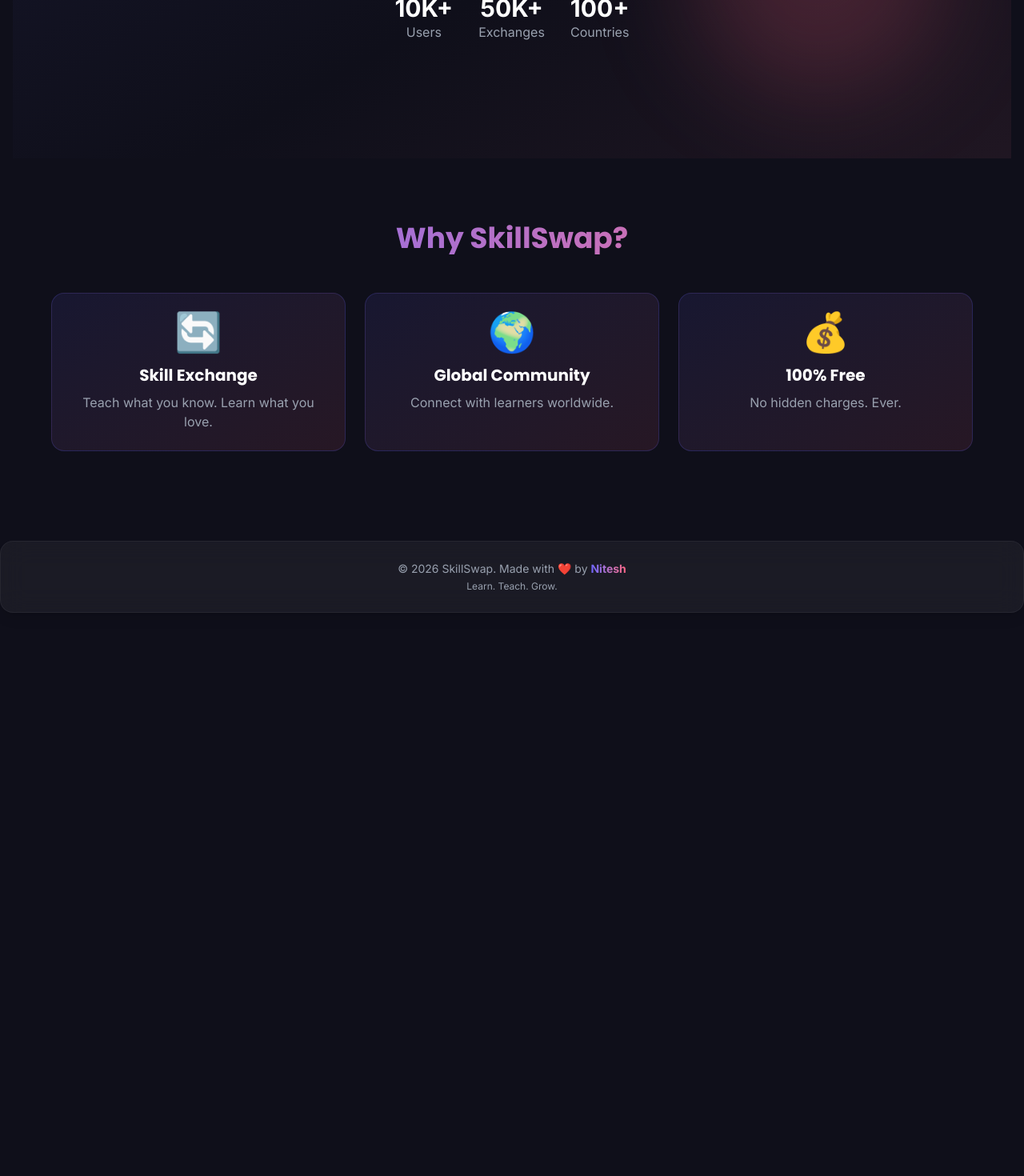
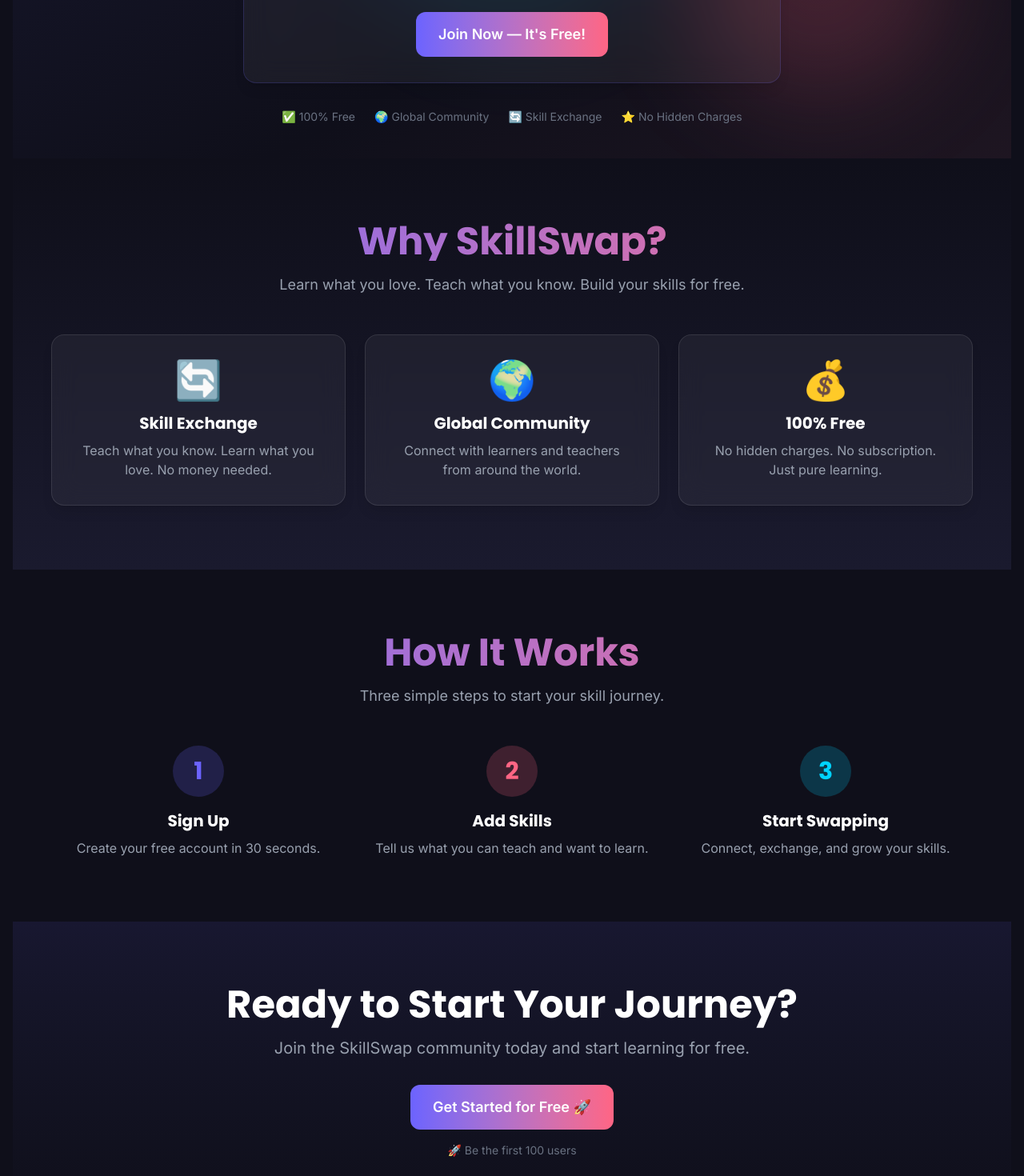
Before and after one commit to niteshtalreja/skillswap-frontend, a React (Vite) app: page / in a window 1280 px wide. Shown: the part 620-2090 px from the top of the page at 80% size. Before the commit the page ends 1386 px from the top, so only its background shows below. Built offline with nearby package versions, Linux system fonts and the light colour scheme.

Commit message:
Add complete landing page with CTA

```diff
--- a/src/pages/Landing.jsx
+++ b/src/pages/Landing.jsx
@@ -1,17 +1,16 @@
 import Button from '../components/ui/Button'
-import Card from '../components/ui/Card'
 
 const Landing = () => {
   return (
     <div>
       {/* Hero Section */}
       <section className="min-h-[90vh] flex items-center justify-center relative overflow-hidden">
-        {/* Background gradient */}
+        {/* Animated Gradient Background */}
         <div className="absolute inset-0 bg-gradient-to-br from-primary/20 via-dark to-secondary/20 animate-gradient" />
-
-        {/* Floating shapes */}
+        {/* Floating Shapes */}
         <div className="absolute top-20 left-20 w-64 h-64 bg-primary/20 rounded-full blur-3xl animate-float" />
         <div className="absolute bottom-20 right-20 w-80 h-80 bg-secondary/20 rounded-full blur-3xl animate-float delay-1000" />
+        <div className="absolute top-1/2 left-1/2 -translate-x-1/2 -translate-y-1/2 w-96 h-96 bg-accent/10 rounded-full blur-3xl animate-float delay-2000" />
 
         {/* Content */}
         <div className="relative z-10 text-center max-w-4xl px-4">
@@ -23,9 +22,9 @@
             <span className="text-white">Teach</span>
             <span className="text-gradient"> Anything.</span>
           </h2>
-          <p className="text-xl text-gray-400 mt-6 max-w-2xl mx-auto">
+          <p className="text-xl text-gray-400 mt-6 max-w-2xl mx-auto leading-relaxed">
             Join thousands of skill swappers around the world.
-            Exchange skills for FREE. Grow together.
+            Exchange skills for <span className="text-gradient font-semibold">FREE</span>. Grow together.
           </p>
           <div className="flex flex-col sm:flex-row gap-4 justify-center mt-10">
             <Button size="lg" onClick={() => window.location.href = '/register'}>
@@ -35,33 +34,134 @@
               Watch Demo ▶️
             </Button>
           </div>
-          <div className="flex flex-wrap justify-center gap-8 mt-12">
-            <div><p className="text-3xl font-bold text-white">10K+</p><p className="text-gray-400">Users</p></div>
-            <div><p className="text-3xl font-bold text-white">50K+</p><p className="text-gray-400">Exchanges</p></div>
-            <div><p className="text-3xl font-bold text-white">100+</p><p className="text-gray-400">Countries</p></div>
+
+          {/* CTA Card — Be the first 100 users */}
+          <div className="mt-12">
+            <div className="glass-card p-8 max-w-2xl mx-auto border border-primary/20">
+              <p className="text-2xl text-white font-heading font-semibold">
+                🚀 Be the first 100 users
+              </p>
+              <p className="text-gray-400 mt-2 text-lg">
+                Start your skill journey today. Join the community!
+              </p>
+              <Button
+                size="lg"
+                className="mt-4"
+                onClick={() => window.location.href = '/register'}
+              >
+                Join Now — It's Free!
+              </Button>
+            </div>
+          </div>
+
+          {/* Trust Indicators (Social Proof) */}
+          <div className="mt-8 flex flex-wrap justify-center gap-6 text-sm text-gray-500">
+            <span>✅ 100% Free</span>
+            <span>🌍 Global Community</span>
+            <span>🔄 Skill Exchange</span>
+            <span>⭐ No Hidden Charges</span>
           </div>
         </div>
       </section>
 
       {/* Features Section */}
+      <section className="py-20 px-4 bg-gradient-to-b from-dark to-card">
+        <div className="max-w-6xl mx-auto">
+          <h2 className="text-4xl md:text-5xl font-heading font-bold text-center text-gradient">
+            Why SkillSwap?
+          </h2>
+          <p className="text-center text-gray-400 mt-4 text-lg max-w-2xl mx-auto">
+            Learn what you love. Teach what you know. Build your skills for free.
+          </p>
+
+          <div className="grid md:grid-cols-3 gap-6 mt-12">
+            {/* Feature 1 */}
+            <div className="glass-card p-8 text-center group hover:scale-105 transition-all duration-300">
+              <div className="text-5xl mb-4">🔄</div>
+              <h3 className="text-xl font-heading font-bold text-white">Skill Exchange</h3>
+              <p className="text-gray-400 mt-2">
+                Teach what you know. Learn what you love. No money needed.
+              </p>
+            </div>
+
+            {/* Feature 2 */}
+            <div className="glass-card p-8 text-center group hover:scale-105 transition-all duration-300">
+              <div className="text-5xl mb-4">🌍</div>
+              <h3 className="text-xl font-heading font-bold text-white">Global Community</h3>
+              <p className="text-gray-400 mt-2">
+                Connect with learners and teachers from around the world.
+              </p>
+            </div>
+
+            {/* Feature 3 */}
+            <div className="glass-card p-8 text-center group hover:scale-105 transition-all duration-300">
+              <div className="text-5xl mb-4">💰</div>
+              <h3 className="text-xl font-heading font-bold text-white">100% Free</h3>
+              <p className="text-gray-400 mt-2">
+                No hidden charges. No subscription. Just pure learning.
+              </p>
+            </div>
+          </div>
+        </div>
+      </section>
+
+      {/* How It Works Section */}
       <section className="py-20 px-4">
-        <h2 className="text-4xl font-heading font-bold text-center text-gradient">Why SkillSwap?</h2>
-        <div className="grid md:grid-cols-3 gap-6 max-w-6xl mx-auto mt-12">
-          <Card variant="gradient" className="text-center">
-            <div className="text-5xl mb-4">🔄</div>
-            <h3 className="text-xl font-heading font-bold text-white">Skill Exchange</h3>
-            <p className="text-gray-400 mt-2">Teach what you know. Learn what you love.</p>
-          </Card>
-          <Card variant="gradient" className="text-center">
-            <div className="text-5xl mb-4">🌍</div>
-            <h3 className="text-xl font-heading font-bold text-white">Global Community</h3>
-            <p className="text-gray-400 mt-2">Connect with learners worldwide.</p>
-          </Card>
-          <Card variant="gradient" className="text-center">
-            <div className="text-5xl mb-4">💰</div>
-            <h3 className="text-xl font-heading font-bold text-white">100% Free</h3>
-            <p className="text-gray-400 mt-2">No hidden charges. Ever.</p>
-          </Card>
+        <div className="max-w-6xl mx-auto">
+          <h2 className="text-4xl md:text-5xl font-heading font-bold text-center text-gradient">
+            How It Works
+          </h2>
+          <p className="text-center text-gray-400 mt-4 text-lg">
+            Three simple steps to start your skill journey.
+          </p>
+
+          <div className="grid md:grid-cols-3 gap-6 mt-12">
+            <div className="text-center">
+              <div className="w-16 h-16 bg-primary/20 rounded-full flex items-center justify-center mx-auto text-3xl font-heading font-bold text-primary">
+                1
+              </div>
+              <h4 className="text-xl font-heading font-bold text-white mt-4">Sign Up</h4>
+              <p className="text-gray-400 mt-2">Create your free account in 30 seconds.</p>
+            </div>
+
+            <div className="text-center">
+              <div className="w-16 h-16 bg-secondary/20 rounded-full flex items-center justify-center mx-auto text-3xl font-heading font-bold text-secondary">
+                2
+              </div>
+              <h4 className="text-xl font-heading font-bold text-white mt-4">Add Skills</h4>
+              <p className="text-gray-400 mt-2">Tell us what you can teach and want to learn.</p>
+            </div>
+
+            <div className="text-center">
+              <div className="w-16 h-16 bg-accent/20 rounded-full flex items-center justify-center mx-auto text-3xl font-heading font-bold text-accent">
+                3
+              </div>
+              <h4 className="text-xl font-heading font-bold text-white mt-4">Start Swapping</h4>
+              <p className="text-gray-400 mt-2">Connect, exchange, and grow your skills.</p>
+            </div>
+          </div>
+        </div>
+      </section>
+
+      {/* Final CTA Section */}
+      <section className="py-20 px-4 bg-gradient-to-b from-primary/10 to-dark">
+        <div className="max-w-3xl mx-auto text-center">
+          <h2 className="text-4xl md:text-5xl font-heading font-bold text-white">
+            Ready to Start Your Journey?
+          </h2>
+          <p className="text-xl text-gray-400 mt-4">
+            Join the SkillSwap community today and start learning for free.
+          </p>
+          <Button
+            size="lg"
+            className="mt-8"
+            onClick={() => window.location.href = '/register'}
+          >
+            Get Started for Free 🚀
+          </Button>
+          <p className="text-sm text-gray-500 mt-4">
+            🚀 Be the first 100 users
+          </p>
         </div>
       </section>
     </div>
```
